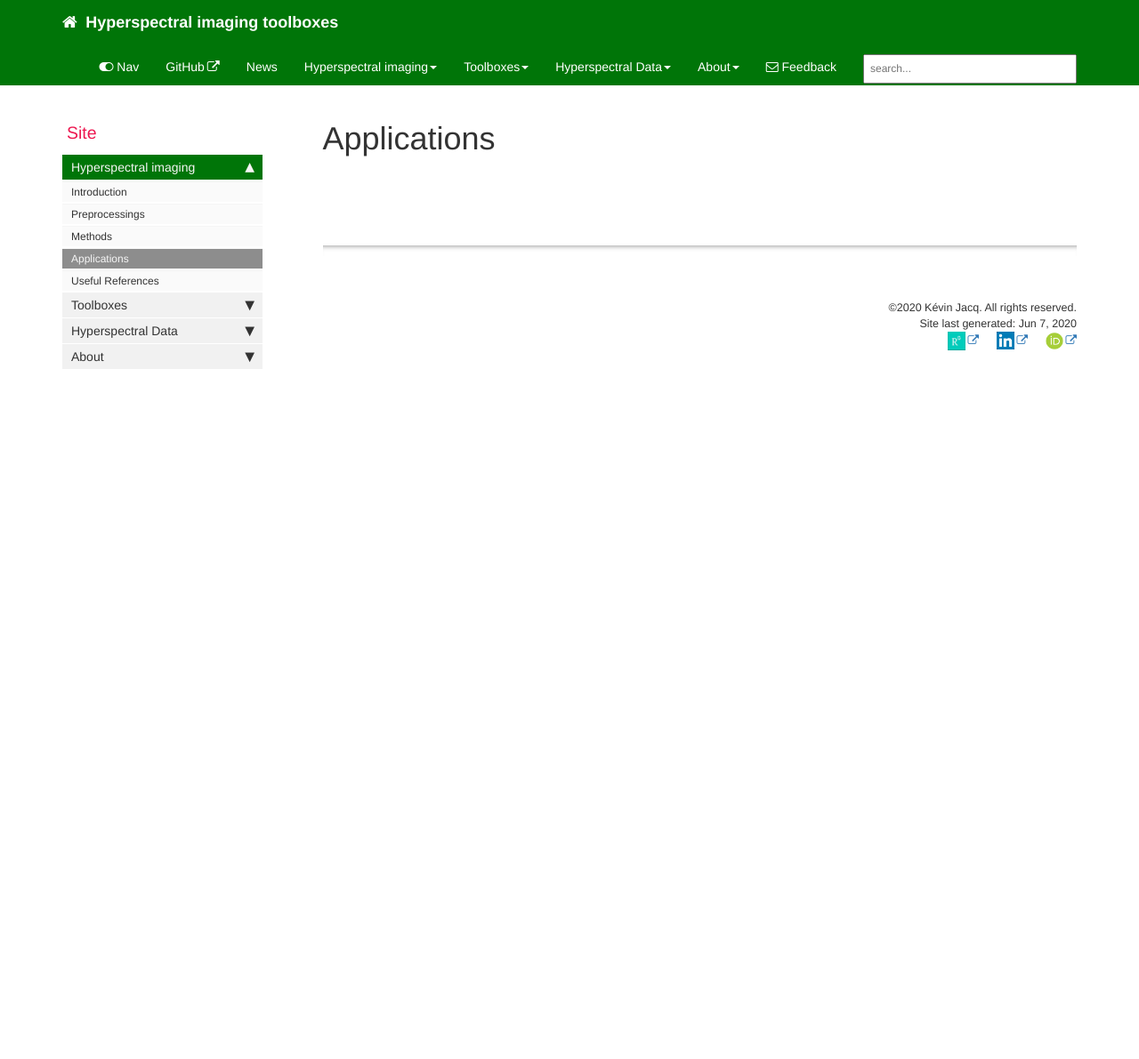
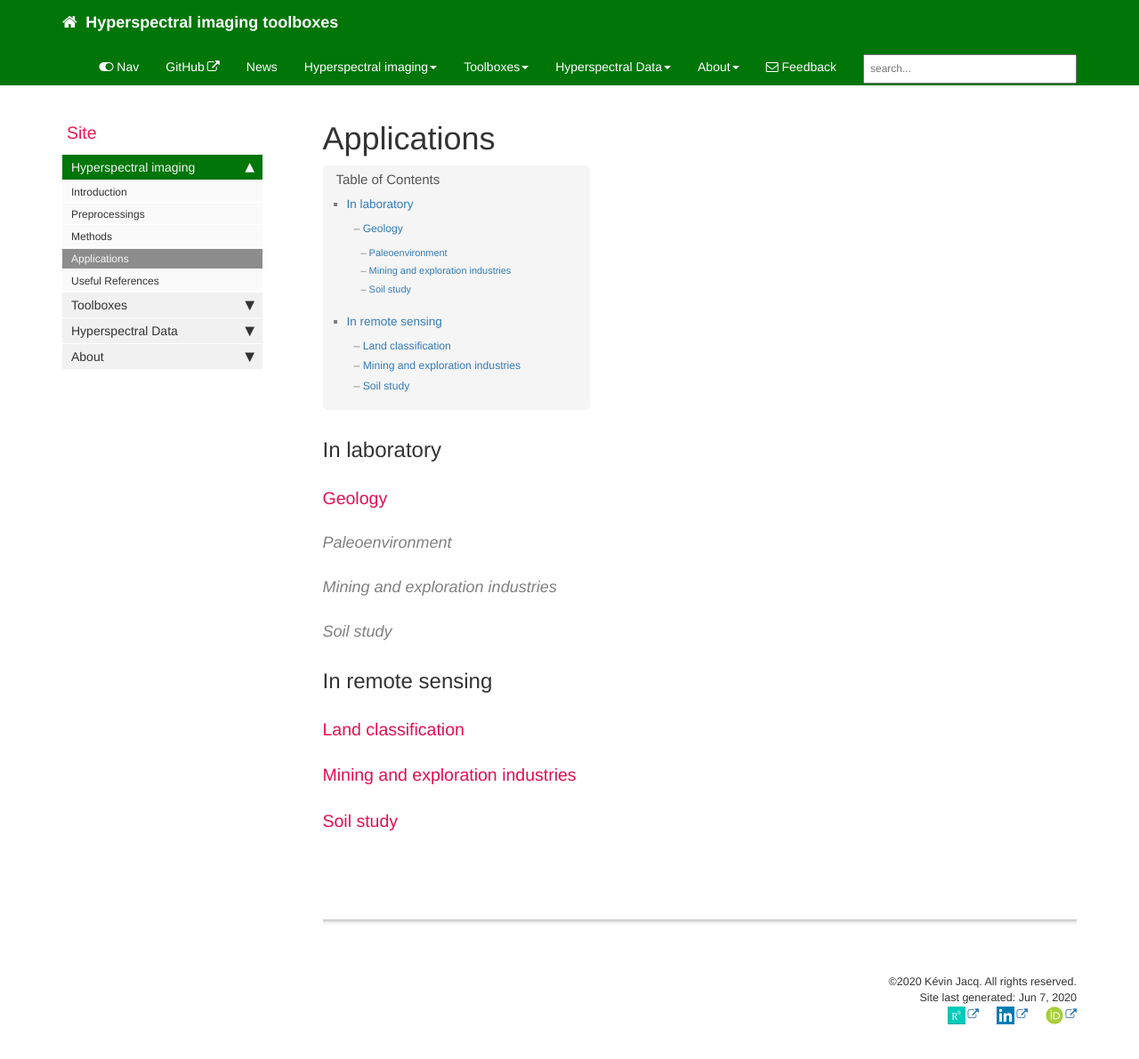
Before and after one commit to JacqKevin/JacqKevin.github.io, a Jekyll site: the page built from pages/Hyperspectral/Applications.md, in a window 1280 px wide and 1212 px high. Shown: the top 1191 px of the window at 89% size. Built offline with Jekyll 4.4.1, drawn with Linux system fonts in a browser that asks for light colours; comment, search, counter and statistics services are not loaded.

Commit message:
Update Applications.md

```diff
--- a/pages/Hyperspectral/Applications.md
+++ b/pages/Hyperspectral/Applications.md
@@ -3,3 +3,21 @@ title: Applications
 description: Applications
 permalink: Applications_HSI.html
 ---
+
+## In laboratory
+
+### Geology
+
+#### Paleoenvironment
+
+#### Mining and exploration industries
+
+#### Soil study
+
+## In remote sensing
+
+### Land classification
+
+### Mining and exploration industries
+
+### Soil study
```
